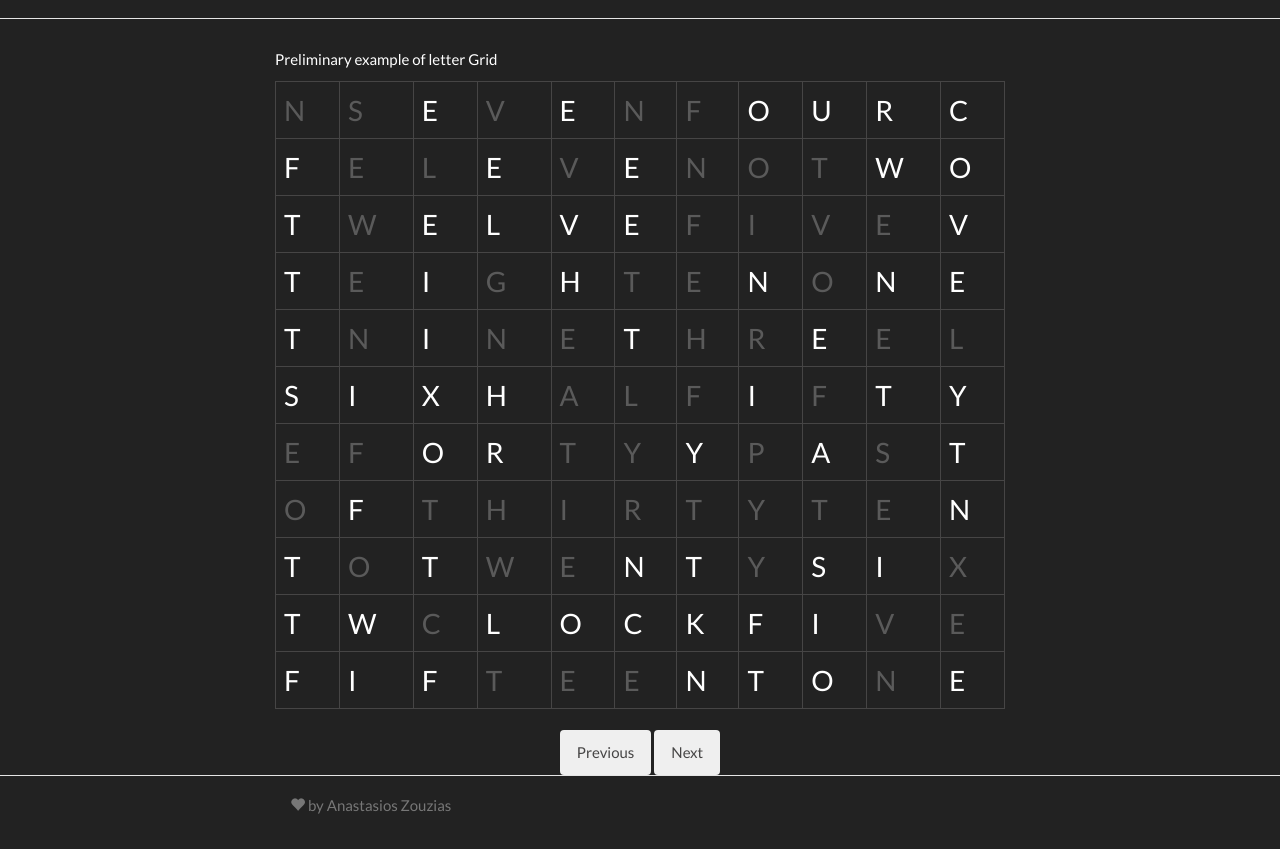
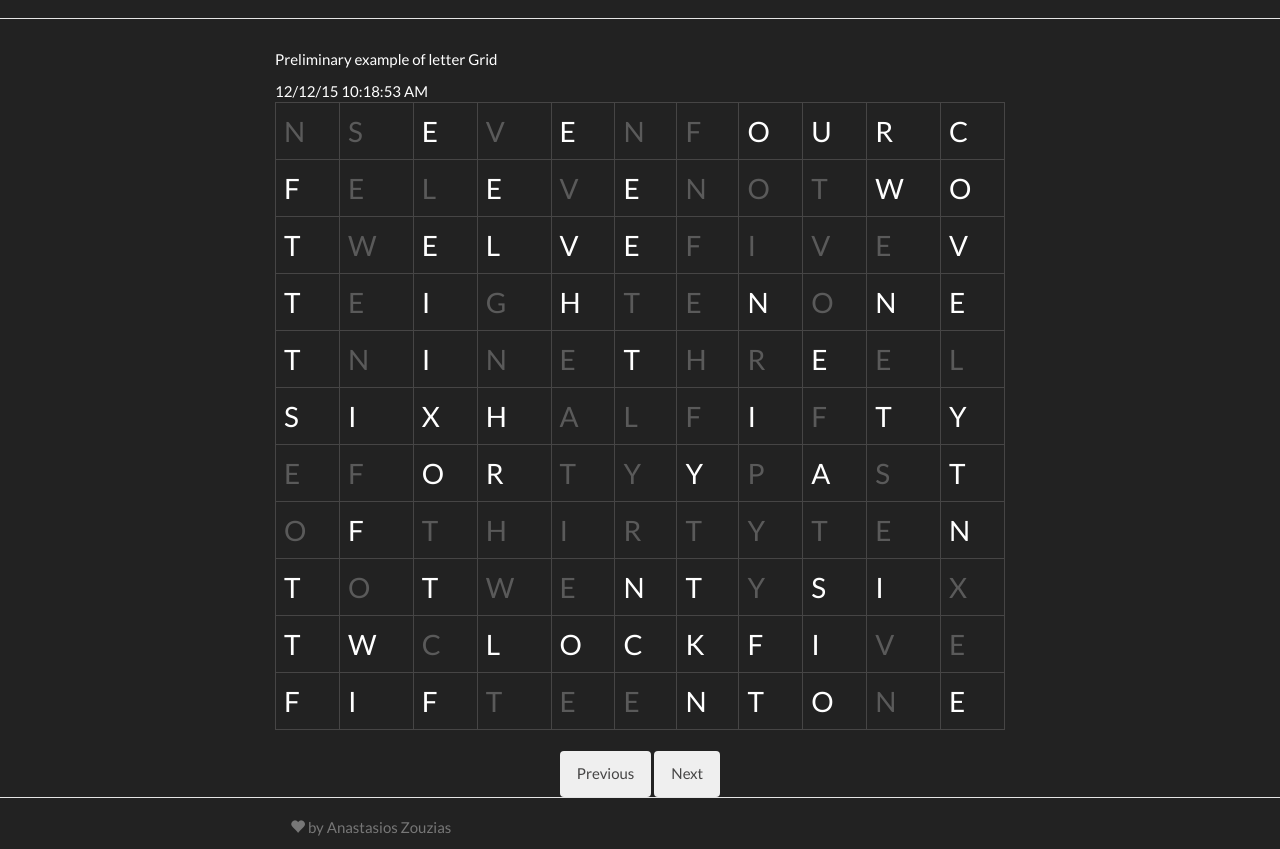
Before and after one commit to zouzias/qlocktwo-angular, a website: page app/index.html at #/example in a window 1280 px wide. Shown: the part 63-912 px from the top of the page. Before the commit the page ends 890 px from the top, so only its background shows below. Drawn offline with nearby package versions, Linux system fonts and the light colour scheme; some packages are replaced by stand-ins of ours; files that its build step writes are made by us from their sources.

Commit message:
directive: add currentTime

```diff
--- a/app/index.html
+++ b/app/index.html
@@ -92,6 +92,7 @@
         <script src="scripts/services/lettergridservice.js"></script>
         <script src="scripts/controllers/example.js"></script>
         <script src="scripts/services/currenttimeservice.js"></script>
+        <script src="scripts/directives/currenttime.js"></script>
         <!-- endbuild -->
 </body>
 </html>
--- /dev/null
+++ b/app/scripts/directives/currenttime.js
@@ -0,0 +1,31 @@
+'use strict';
+
+/**
+ * @ngdoc directive
+ * @name qlocktwoAngularApp.directive:CurrentTime
+ * @description
+ * # CurrentTime
+ */
+angular.module('qlocktwoAngularApp')
+  .directive('currentTime', function (dateFilter) {
+    return {
+      restrict: 'AE',
+      link: function(scope, element, attrs){
+        scope.format = 'M/d/yy h:mm:ss a';
+
+        function updateTime(){
+            var dt = dateFilter(new Date(), scope.format);
+            element.text(dt);
+        }
+
+        function updateLater() {
+            setTimeout(function() {
+              updateTime(); // update DOM
+              updateLater(); // schedule another update
+            }, 1000);
+        }
+
+        updateLater();
+    }
+  }
+  });
--- a/app/views/example.html
+++ b/app/views/example.html
@@ -1,7 +1,7 @@
 <div class="row">
 
 <p>Preliminary example of letter Grid</p>
-
+<current-time></current-time>
 <table class="table table-bordered">
     <tbody>
         <tr ng-repeat="row in grid">
```
Also changed, not shown: test/spec/directives/currenttime.js (added, +20 -0 lines).
